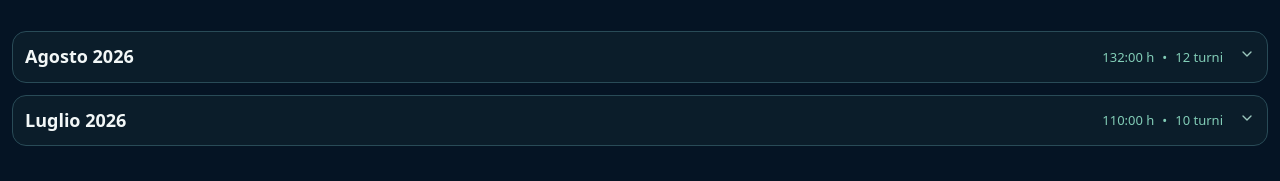
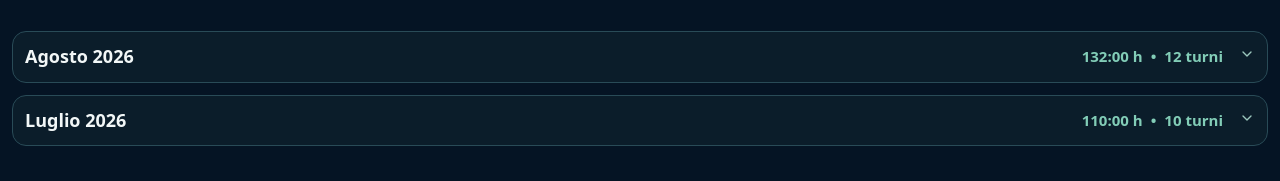
Before and after one commit to MarsOTA/detelder-operator-preview, a React (Vite) app: page /operator/rendicontazione in a window 1280 px wide. Both pictures are taken after a click on the tab "Archivio". Shown: the part 170-351 px from the top of the page. Built offline with nearby package versions, Linux system fonts and the light colour scheme.

Commit message:
Increase archive summary readability

```diff
--- a/src/pages/operatore/rendicontazione.tsx
+++ b/src/pages/operatore/rendicontazione.tsx
@@ -66,7 +66,7 @@ const Rendicontazione=()=>{
    <TabsContent value="archivio" className="mt-3">
     <Accordion type="single" collapsible className="w-full">
      {mesi.map(m=>{const ore=Math.floor(m.totaleMinuti/60),min=m.totaleMinuti%60;return <AccordionItem key={m.meseAnno} value={m.meseAnno} className="archivio-mensile-trigger !mt-3 !overflow-hidden !rounded-[14px] !border-[#294b57] !bg-[#0b1d2a] !px-3 !py-0">
-      <AccordionTrigger className="!py-3 hover:!no-underline [&>svg]:!text-[#9bc7bd]"><div className="flex w-full items-center justify-between gap-3"><span className="archivio-mese-anno !text-[18px] !font-semibold !text-[#f2f7f7]">{m.meseAnno}</span><div className="archivio-giorni-mensili !text-[13px] !font-medium !text-[#82cdb7]"><span>{String(ore).padStart(2,'0')}:{String(min).padStart(2,'0')} h</span><span className="mx-2">•</span><span>{m.numeroTurni} turni</span></div></div></AccordionTrigger>
+      <AccordionTrigger className="!py-3 hover:!no-underline [&>svg]:!text-[#9bc7bd]"><div className="flex w-full items-center justify-between gap-3"><span className="archivio-mese-anno !text-[18px] !font-semibold !text-[#f2f7f7]">{m.meseAnno}</span><div className="archivio-giorni-mensili !text-[15px] !font-semibold !text-[#82cdb7]"><span>{String(ore).padStart(2,'0')}:{String(min).padStart(2,'0')} h</span><span className="mx-2">•</span><span>{m.numeroTurni} turni</span></div></div></AccordionTrigger>
       <AccordionContent className="!pb-3">
        {turni.map((t,index)=><React.Fragment key={index}>
         <div className="turno-archiviato-content !mt-2 !rounded-[10px] !border-[#2d5553] !bg-[#0c292b] !p-3 !shadow-none">
```
